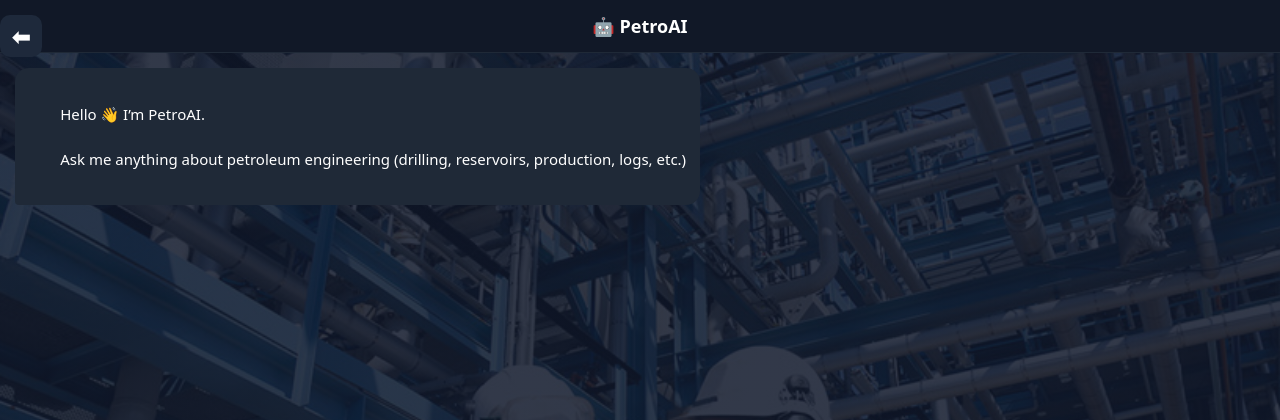
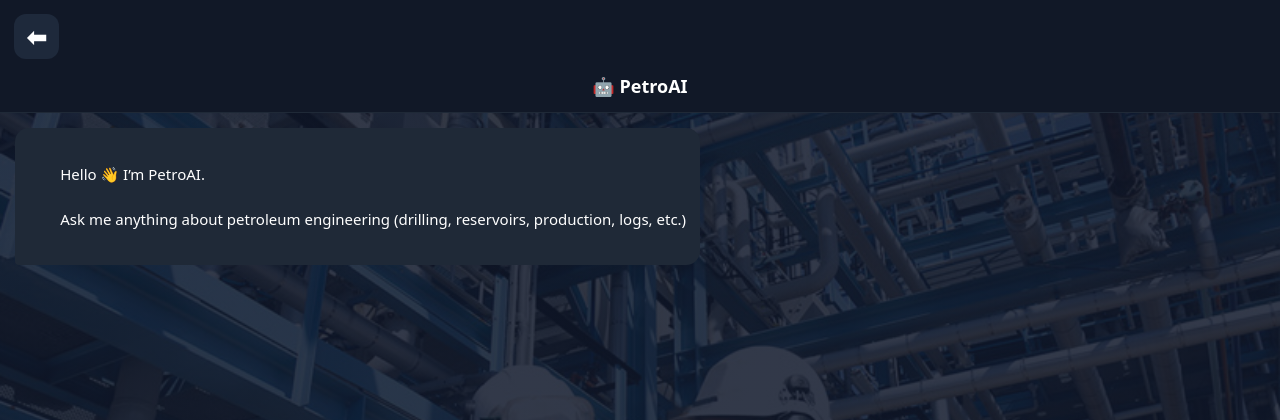
Before and after one commit to djamiloudjamilou821-sketch/Petrol-APP, a Flask app: page /petroai in a window 1280 px wide. Shown: the top 420 px of the page. Run offline with Flask 3, Linux system fonts and the light colour scheme; the visitor is signed in with stand-in values (Sample User, id 1).

Commit message:
update website

```diff
--- a/templates/petroai.html
+++ b/templates/petroai.html
@@ -3,7 +3,8 @@
 <head>
     <title>PetroAI</title>
     <meta name="viewport" content="width=device-width, initial-scale=1.0">
-
+    <link rel="stylesheet"
+      href="{{ url_for('static', filename='style.css') }}">
     <style>
         body{
             margin:0;
@@ -128,31 +129,7 @@
             }
         }
 
-        .back-arrow{
-            position:absolute;
-            left:0;
-            top:15px;
 
-            width:42px;
-            height:42px;
-
-            display:flex;
-            align-items:center;
-            justify-content:center;
-
-            text-decoration:none;
-            color:white;
-
-            font-size:22px;
-            border-radius:10px;
-
-            background:#1e293b;
-            transition:.2s;
-        }
-
-        .back-arrow:hover{
-            background:#334155;
-        }
 
     </style>
 </head>
@@ -160,7 +137,11 @@
 <body>
 
 <div class="header">
-    <a href="/" class="back-arrow">⬅</a>
+    <div class="top-nav">
+        <a href="javascript:history.back()" class="back-arrow">
+            ⬅
+        </a>
+    </div>
     🤖 PetroAI
 </div>
 
```
